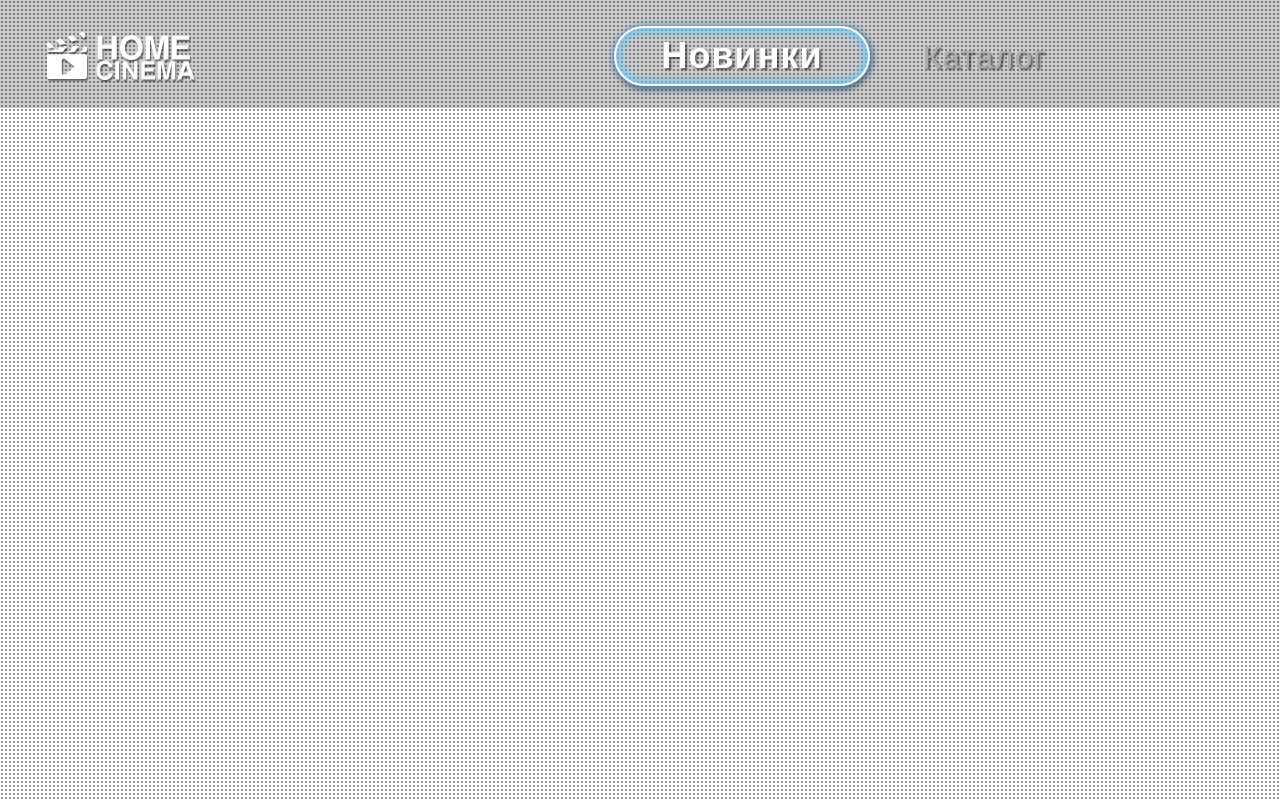
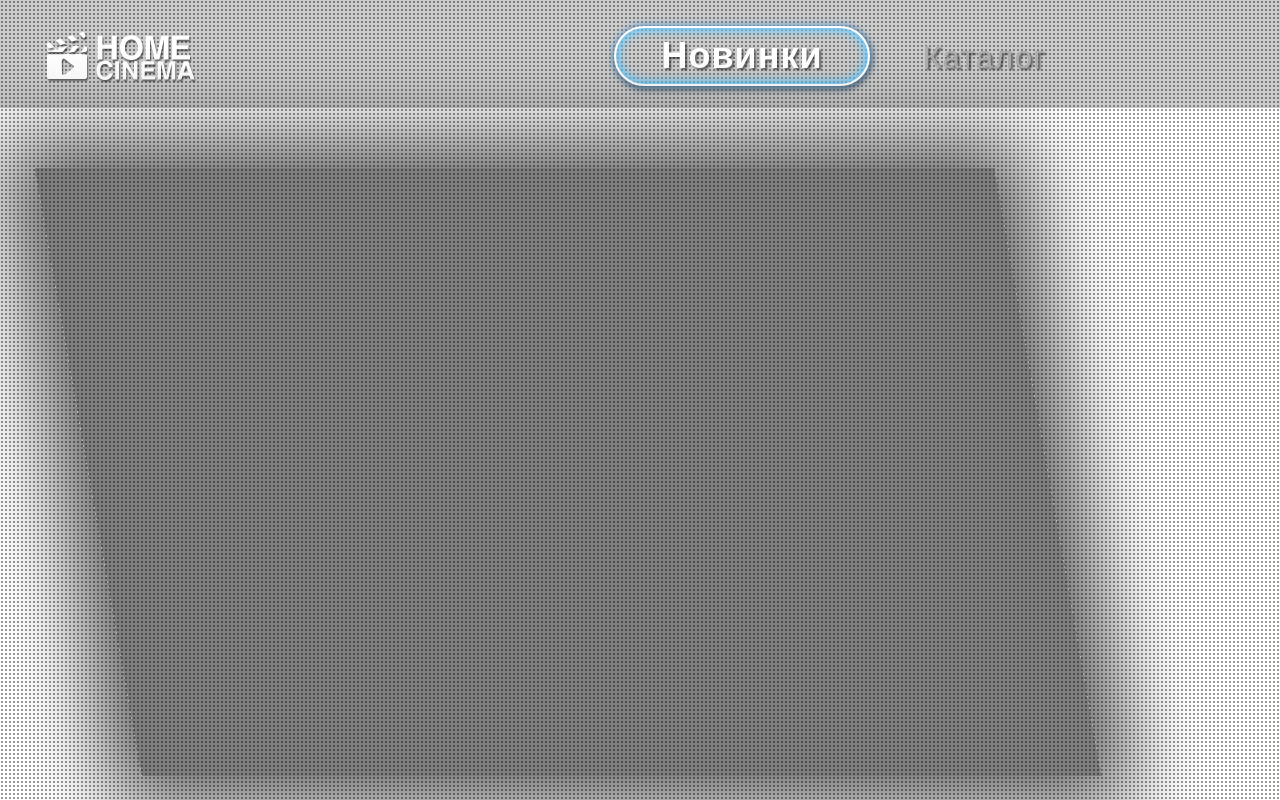
Before and after one commit to ushfnuk/test-project, a plain HTML site: page index.html in a window 1280 px wide. Shown: the top 800 px of the page. Drawn offline with Linux system fonts and the light colour scheme.

Commit message:
Add shadow to the content block

```diff
--- a/css/main.css
+++ b/css/main.css
@@ -95,6 +95,22 @@ html {
     top: 108px;
     bottom: 290px;
     width: 100%;
+}
+
+.content:before {
+    content: '';
+    position: absolute;
+    top: 60px;
+    left: 88px;
+    width: 960px;
+    height: 608px;
+    background: rgba(0, 0, 0, .5);
+    -webkit-transform: skewX(10deg);
+    -moz-transform: skewX(10deg);
+    -o-transform: skewX(10deg);
+    -ms-transform: skewX(10deg);
+    transform: skewX(10deg);
+    box-shadow: 0 0 80px 30px rgba(0, 0, 0, .6);
 }
 
 
```
